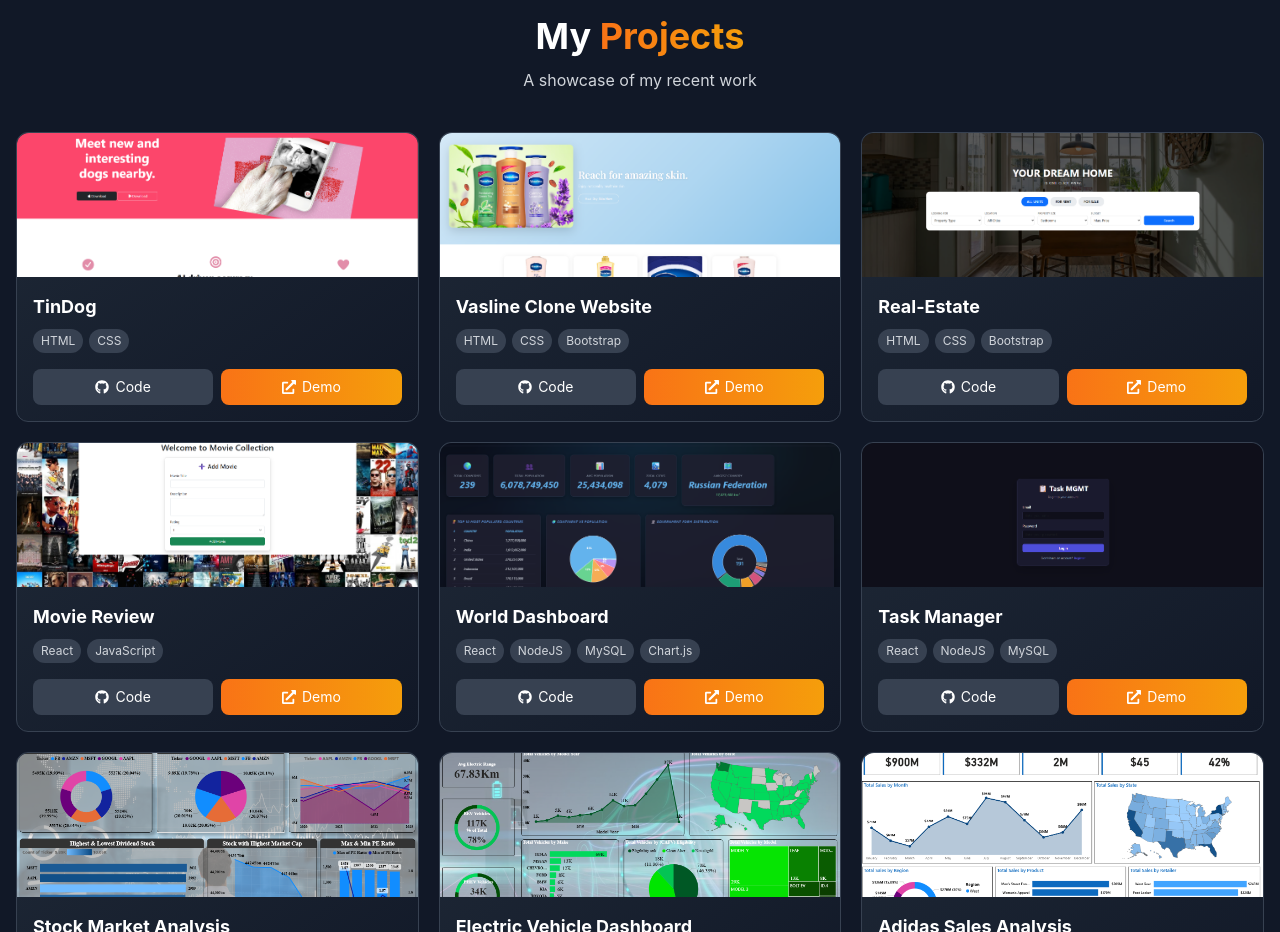
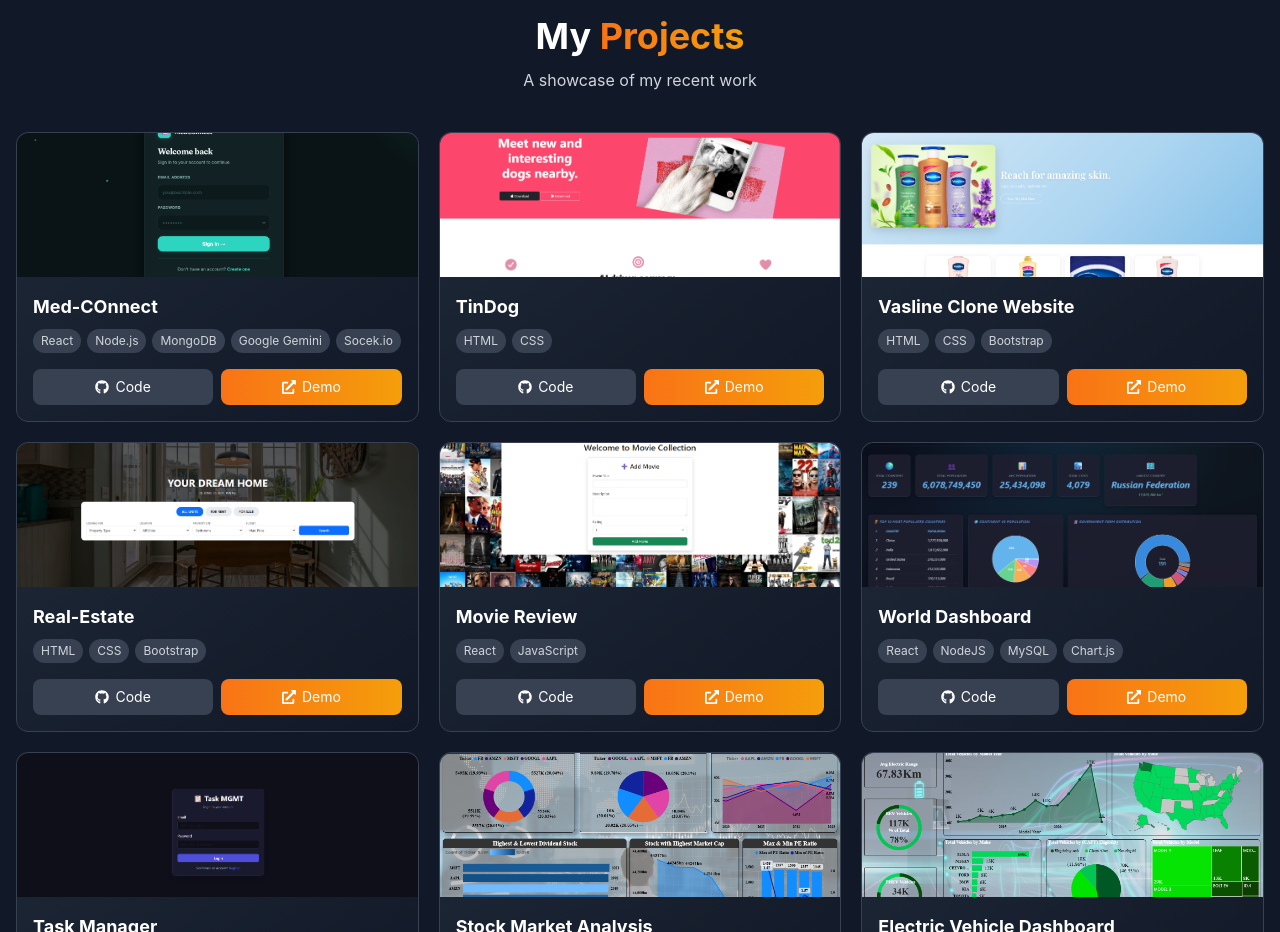
Before and after one commit to patilradhey/my_portfolio, a React app: page / in a window 1280 px wide. Shown: the part 2780-3712 px from the top of the page. Built offline with nearby package versions, Linux system fonts and the light colour scheme; the HTML template or start-up script is replaced by a standard one.

Commit message:
project add

```diff
--- a/src/components/Projects.jsx
+++ b/src/components/Projects.jsx
@@ -7,6 +7,7 @@
 import project7 from '../assets/stock.png'
 import project8 from '../assets/electric.png'
 import project9 from '../assets/adidas.png'
+import project10 from '../assets/Doctor.png'
 
 import { FaGithub } from 'react-icons/fa6'
 import { FaExternalLinkAlt } from 'react-icons/fa'
@@ -15,7 +16,14 @@
 
 const Projects = ({darkMode}) => {
   const projects = [
+
     {
+      id: 10,
+      title: 'Med-COnnect',
+      image: project10,
+      tags: ['React','Node.js','MongoDB','Google Gemini','Socek.io'],
+      github: 'https://github.com/patilradhey/backend-doctor-app.git'
+    },{
       id: 1,
       title: 'TinDog',
       image: project1,
```
Also changed, not shown: src/assets/Doctor.png (added).
